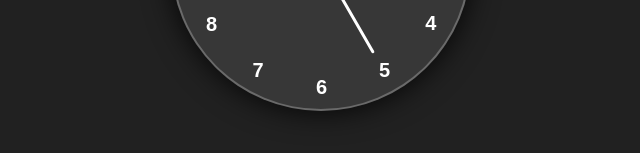
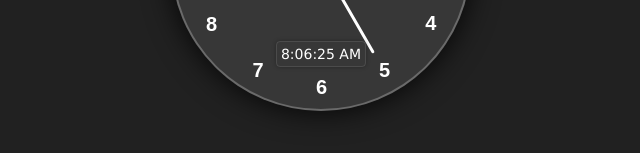
Before and after one commit to rislammb/js-analog-clock, a plain HTML site: page index.html in a window 1280 px wide. Shown: the part 439-592 px from the top of the page, 319-959 px from the left. Drawn offline with Linux system fonts and the light colour scheme.

Commit message:
added digital clock inside analog clock

```diff
--- a/index.html
+++ b/index.html
@@ -32,6 +32,10 @@
         <span style="--i: 11"><b>11</b></span>
         <span style="--i: 12"><b>12</b></span>
       </div>
+
+      <div class="digital">
+        <p id="digital"></p>
+      </div>
     </div>
 
     <script src="script.js"></script>
--- a/script.js
+++ b/script.js
@@ -1,6 +1,7 @@
 const hour = document.getElementById("hour");
 const min = document.getElementById("min");
 const sec = document.getElementById("sec");
+const digital = document.getElementById("digital");
 
 function displayTime() {
   const date = new Date();
@@ -16,6 +17,8 @@ function displayTime() {
   hour.style.transform = `rotate(${hRotation}deg)`;
   min.style.transform = `rotate(${mRotation}deg)`;
   sec.style.transform = `rotate(${sRotation}deg)`;
+
+  digital.innerText = date.toLocaleTimeString();
 }
 
 setInterval(displayTime, 1000);
--- a/style.css
+++ b/style.css
@@ -67,3 +67,20 @@ body {
   height: var(--h);
   border-radius: 8px;
 }
+
+.digital {
+  width: 100%;
+  position: absolute;
+  bottom: 48px;
+  text-align: center;
+}
+
+.digital p {
+  display: inline;
+  padding: 4px;
+  font-family: 'Lucida Sans', 'Lucida Sans Regular', 'Lucida Grande', 'Lucida Sans Unicode', Geneva, Verdana, sans-serif;
+  font-size: 14px;
+  box-shadow: 0px 0px 4px rgba(0, 0, 0, 0.3);
+  border: 1px solid rgba(255, 255, 255, 0.1);
+  border-radius: 4px;
+}
```
